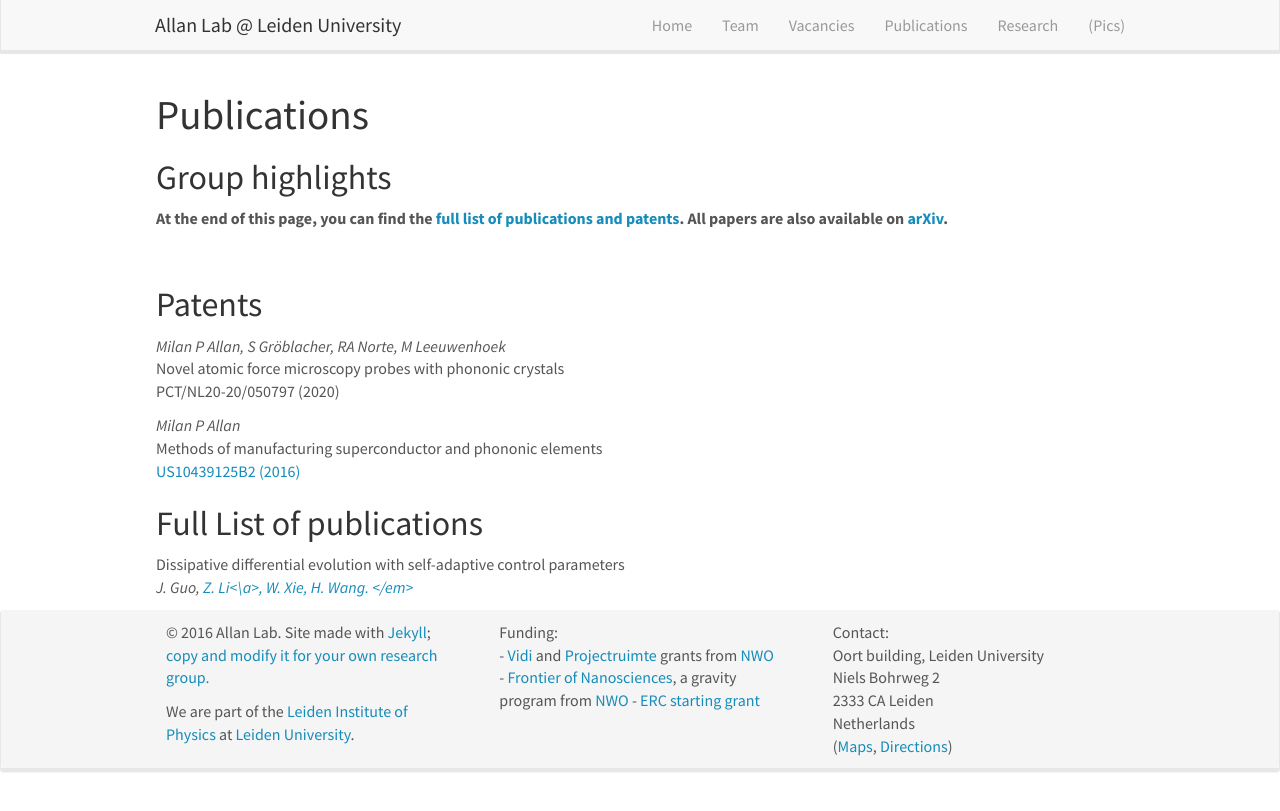
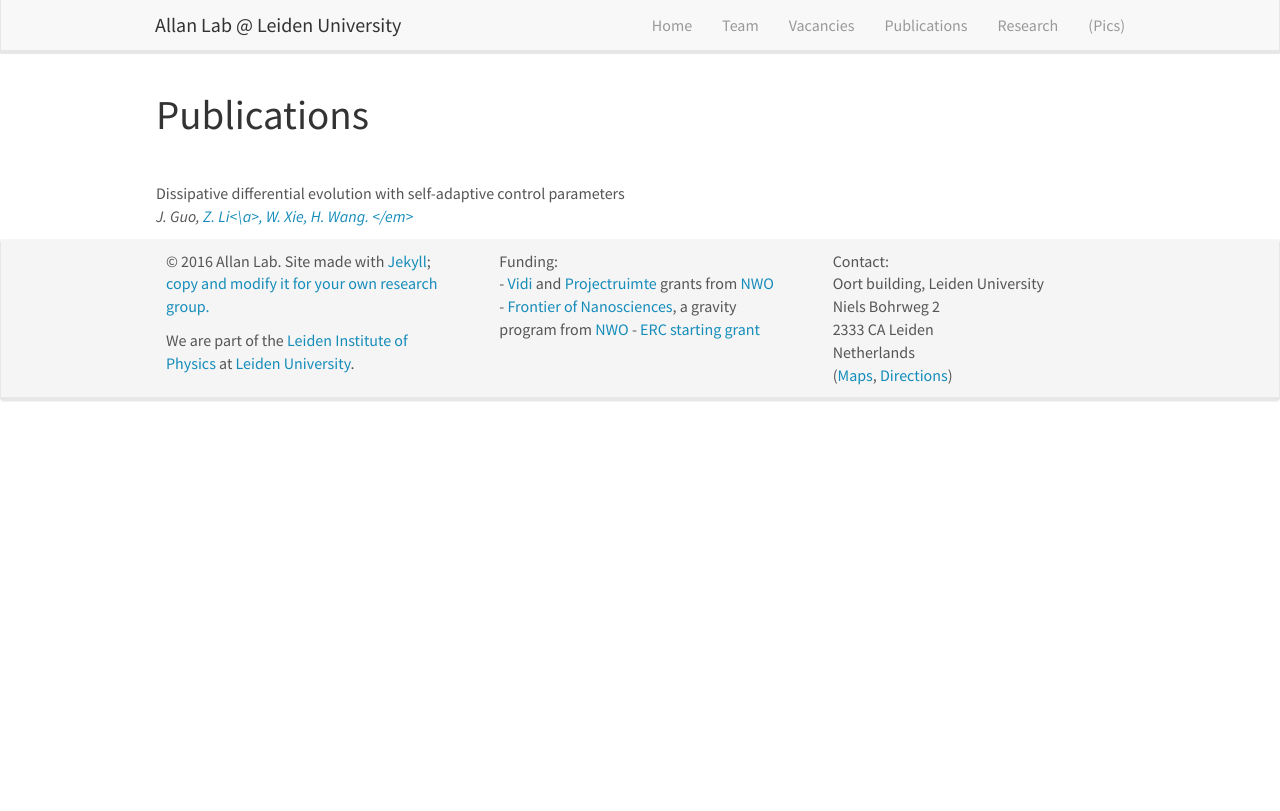
Before and after one commit to lzj1769/lzj1769.github.io, a Jekyll site: the page built from _pages/publications.md, in a window 1280 px wide. Shown: the top 811 px of the page. Built offline with Jekyll 4.4.1, drawn with Linux system fonts in a browser that asks for light colours; nearby versions of some CDN libraries.

Commit message:
update publication

```diff
--- a/_pages/publications.md
+++ b/_pages/publications.md
@@ -8,10 +8,6 @@ permalink: /publications/
 
 
 # Publications
-
-## Group highlights
-
-**At the end of this page, you can find the [full list of publications and patents](#full-list-of-publications). All papers are also available on [arXiv](https://arxiv.org/search/?searchtype=author&query=Allan%2C+M+P).**
 
 {% assign number_printed = 0 %}
 {% for publi in site.data.publist %}
@@ -51,14 +47,6 @@ permalink: /publications/
 
 <p> &nbsp; </p>
 
-
-## Patents
-<em>Milan P Allan, S Gröblacher, RA Norte, M Leeuwenhoek</em><br />Novel atomic force microscopy probes with phononic crystals<br /> PCT/NL20-20/050797 (2020)
-
-<em>Milan P Allan</em><br /> Methods of manufacturing superconductor and phononic elements <br /> <a href="https://patents.google.com/patent/US10439125B2/en?inventor=Milan+ALLAN&oq=inventor:(Milan+ALLAN)">US10439125B2 (2016)</a>
-
-## Full List of publications
-
 {% for publi in site.data.publist %}
 
   {{ publi.title }} <br />
```
